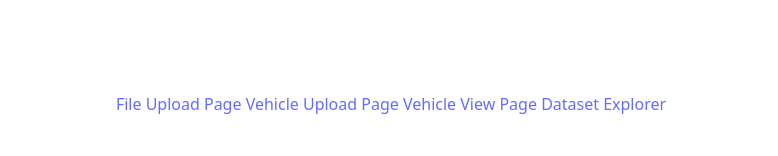
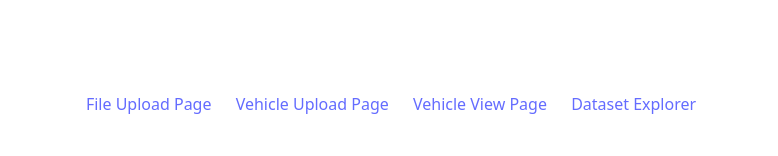
Before and after one commit to Georgia-Tech-Off-Road/DAQAnalyticsWebsiteMK2, a React app in the folder frontend/: page / in a window 1280 px wide. Shown: the top 156 px of the page, without its empty margins (249-1027 px from the left). Built offline with nearby package versions, Linux system fonts and the light colour scheme; the HTML template or start-up script is replaced by a standard one.

Commit message:
Formatting change

```diff
--- a/frontend/src/Home.css
+++ b/frontend/src/Home.css
@@ -0,0 +1,3 @@
+a {
+	margin: 10px;
+}
```
